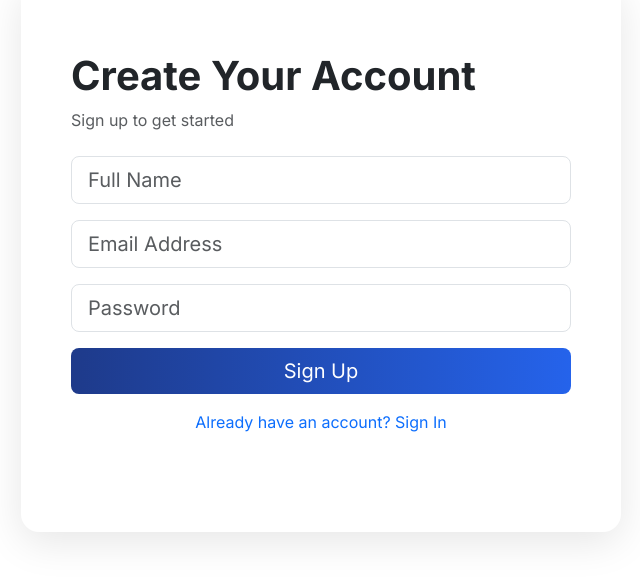
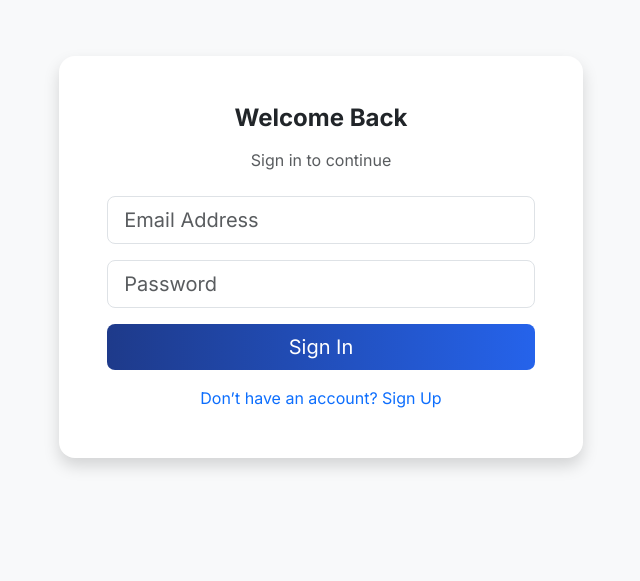
Before and after one commit to jarvis2754/devtracker-frontend, a React (Vite) app: page /login in a window 1280 px wide. Shown: the part 143-724 px from the top of the page, without its empty margins (319-959 px from the left). Built offline with nearby package versions, Linux system fonts and the light colour scheme.

Commit message:
added layout for login and signup pages

```diff
--- a/src/App.tsx
+++ b/src/App.tsx
@@ -1,9 +1,10 @@
-import { BrowserRouter, Routes, Route, useLocation } from 'react-router-dom'
+import {  Routes, Route, useLocation } from 'react-router-dom'
 import Navbar from './components/Navbar'
 import Home from './pages/Home'
 import './App.css'
 import Signup from './pages/auth/Signup'
 import SideNavbar from './components/SideNavbar'
+import Login from './pages/auth/Login'
 
 function App() {
   const location = useLocation();
@@ -20,7 +21,7 @@ function App() {
         <Route path="/tasks" element={<Home />} />
         <Route path="/members" element={<Home />} />
         <Route path="/settings" element={<Home />} />
-        <Route path="/login" element={<Signup />} />
+        <Route path="/login" element={<Login />} />
         <Route path="/signup" element={<Signup />} />
       </Routes>
     </>
--- a/src/pages/auth/Login.tsx
+++ b/src/pages/auth/Login.tsx
@@ -0,0 +1,45 @@
+export default function Login() {
+  return (
+    <div className="container-fluid bg-light min-vh-100 d-flex justify-content-center align-items-center">
+      <div className="row w-100 justify-content-center">
+        <div className="col-11 col-sm-8 col-md-6 col-lg-5 bg-white rounded-4 shadow p-5">
+          <h1 className="fw-bold mb-3 text-center fs-4 fs-md-3 fs-lg-2 text-nowrap">
+            Welcome Back
+          </h1>
+          <p className="text-muted mb-4 text-center">Sign in to continue</p>
+
+          <form>
+            <div className="mb-3">
+              <input
+                type="email"
+                className="form-control form-control-lg rounded-3"
+                placeholder="Email Address"
+              />
+            </div>
+            <div className="mb-3">
+              <input
+                type="password"
+                className="form-control form-control-lg rounded-3"
+                placeholder="Password"
+              />
+            </div>
+            <button
+              className="btn btn-primary btn-lg w-100 rounded-3"
+              style={{
+                background: "linear-gradient(90deg, #1e3a8a, #2563eb)",
+                border: "none",
+              }}
+            >
+              Sign In
+            </button>
+            <div className="text-center mt-3">
+              <a href="#" className="text-primary text-decoration-none">
+                Don’t have an account? Sign Up
+              </a>
+            </div>
+          </form>
+        </div>
+      </div>
+    </div>
+  );
+}
--- a/src/pages/auth/Signup.tsx
+++ b/src/pages/auth/Signup.tsx
@@ -1,9 +1,12 @@
 export default function Signup() {
   return (
-    <div className="container signup-page d-flex justify-content-center align-items-center" style={{ height: "100vh" }}>
-      <div className="signup-card  z-3">
-        <h1 className="fw-bold mb-2">Create Your Account</h1>
-        <p className="text-muted mb-4">Sign up to get started</p>
+    <div className="container-fluid bg-light min-vh-100 d-flex justify-content-center align-items-center">
+      <div className="row w-100 justify-content-center">
+        <div className="col-11 col-sm-8 col-md-6 col-lg-5 bg-white rounded-4 shadow p-4">
+          <h1 className="fw-bold mb-3 text-center fs-4 fs-md-3 fs-lg-2 text-nowrap">
+            Create Your Account
+          </h1>
+          <p className="text-muted mb-4 text-center">Sign up to get started</p>
 
           <form>
             <div className="mb-3">
@@ -44,5 +47,6 @@ export default function Signup() {
           </form>
         </div>
       </div>
+    </div>
   );
 }
```
Lines whose indentation alone changed are shown as unchanged.
